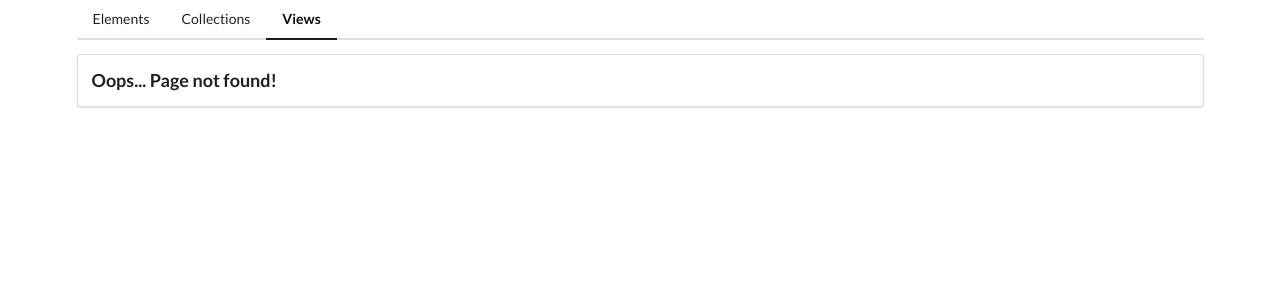
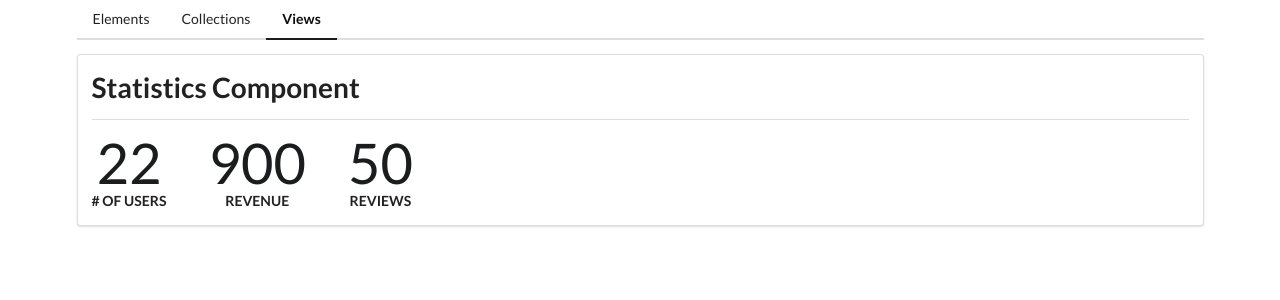
Before and after one commit to bastiengoulet/components, an Angular app: page /views in a window 1280 px wide. Before the commit this address had no page. Shown: the top 300 px of the page. Built offline with nearby package versions, Linux system fonts and the light colour scheme.

Commit message:
Created Statistics Component

```diff
--- a/src/app/app-routing.module.ts
+++ b/src/app/app-routing.module.ts
@@ -17,6 +17,11 @@ const routes: Routes = [
         (m) => m.CollectionsModule
       ),
   },
+  {
+    path: 'views',
+    loadChildren: () =>
+      import('./views/views.module').then((m) => m.ViewsModule),
+  },
   { path: '', component: HomeComponent },
   { path: '**', component: NotFoundComponent },
 ];
--- /dev/null
+++ b/src/app/views/interfaces/statistics.ts
@@ -0,0 +1,4 @@
+export interface Statistics {
+  value: number;
+  label: string;
+}
--- /dev/null
+++ b/src/app/views/statistics/statistics.component.html
@@ -0,0 +1,10 @@
+<div class="ui statistics">
+  <div class="statistic" *ngFor="let stat of data">
+    <div class="value">
+      {{ stat.value }}
+    </div>
+    <div class="label">
+      {{ stat.label }}
+    </div>
+  </div>
+</div>
--- /dev/null
+++ b/src/app/views/views-home/views-home.component.html
@@ -0,0 +1,2 @@
+<app-divider>Statistics Component</app-divider>
+<app-statistics [data]="stats"></app-statistics>
--- /dev/null
+++ b/src/app/views/views-home/views-home.component.ts
@@ -0,0 +1,15 @@
+import { Component } from '@angular/core';
+import { Statistics } from '../interfaces/statistics';
+
+@Component({
+  selector: 'app-views-home',
+  templateUrl: './views-home.component.html',
+  styleUrls: ['./views-home.component.css'],
+})
+export class ViewsHomeComponent {
+  stats: Statistics[] = [
+    { value: 22, label: '# of Users' },
+    { value: 900, label: 'Revenue' },
+    { value: 50, label: 'Reviews' },
+  ];
+}
--- a/src/app/views/views-routing.module.ts
+++ b/src/app/views/views-routing.module.ts
@@ -1,10 +1,11 @@
 import { NgModule } from '@angular/core';
 import { RouterModule, Routes } from '@angular/router';
+import { ViewsHomeComponent } from './views-home/views-home.component';
 
-const routes: Routes = [];
+const routes: Routes = [{ path: '', component: ViewsHomeComponent }];
 
 @NgModule({
   imports: [RouterModule.forChild(routes)],
-  exports: [RouterModule]
+  exports: [RouterModule],
 })
-export class ViewsRoutingModule { }
+export class ViewsRoutingModule {}
```
Also changed, not shown: src/app/views/statistics/statistics.component.ts (added, +11 -0 lines), src/app/views/views.module.ts (+6 -7 lines), src/app/views/statistics/statistics.component.css (added), src/app/views/views-home/views-home.component.css (added), 2 other files (tests, documents, lock files or other folders).
